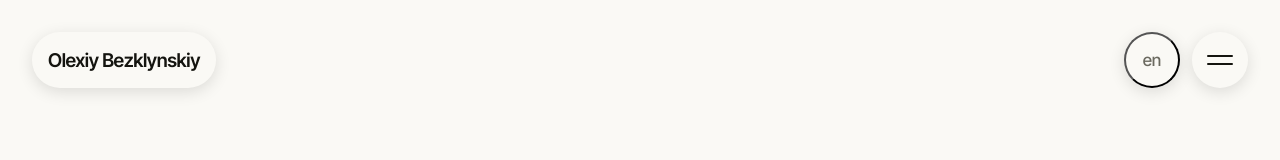
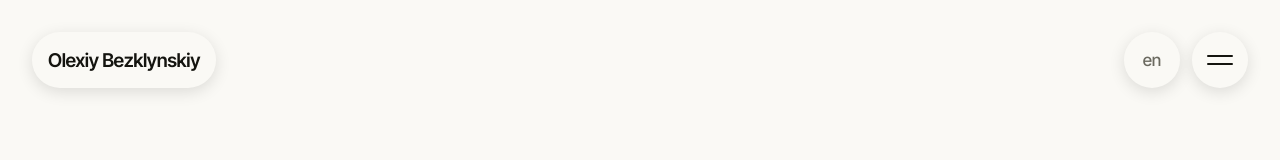
Before and after one commit to ttjelky/portfolio, a React (Vite) app: page / in a window 1280 px wide. Shown: the top 160 px of the page. Built offline with nearby package versions, Linux system fonts and the light colour scheme.

Commit message:
Fully reset native button styling on language toggle

```diff
--- a/src/components/Bubblemenu.css
+++ b/src/components/Bubblemenu.css
@@ -93,8 +93,18 @@
   text-transform: none;
   color: var(--ink-soft, #555);
   padding: 0;
+  border: none;
+  margin: 0;
+  appearance: none;
+  -webkit-appearance: none;
+  -webkit-tap-highlight-color: transparent;
   outline: none;
   transition: color 0.2s ease;
+}
+
+.lang-btn:focus,
+.lang-btn:focus-visible {
+  outline: none;
 }
 
 .lang-btn:hover {
```
